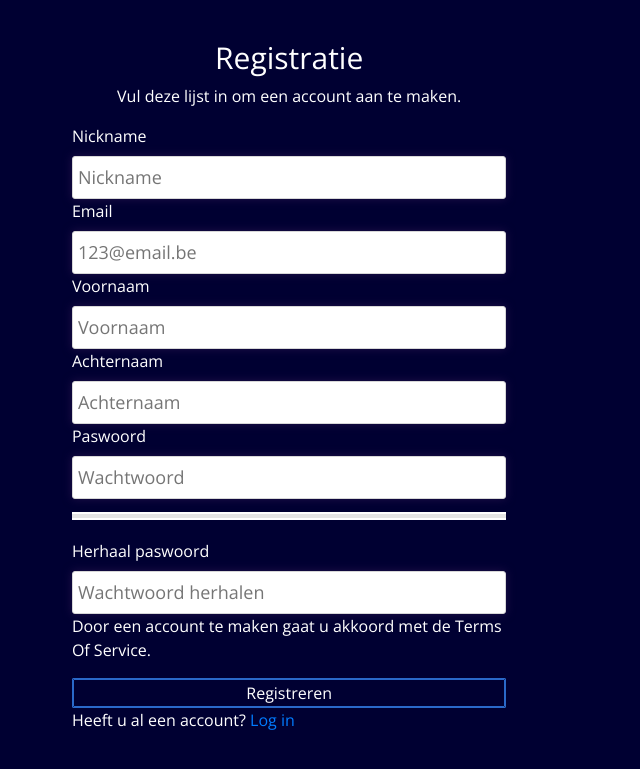
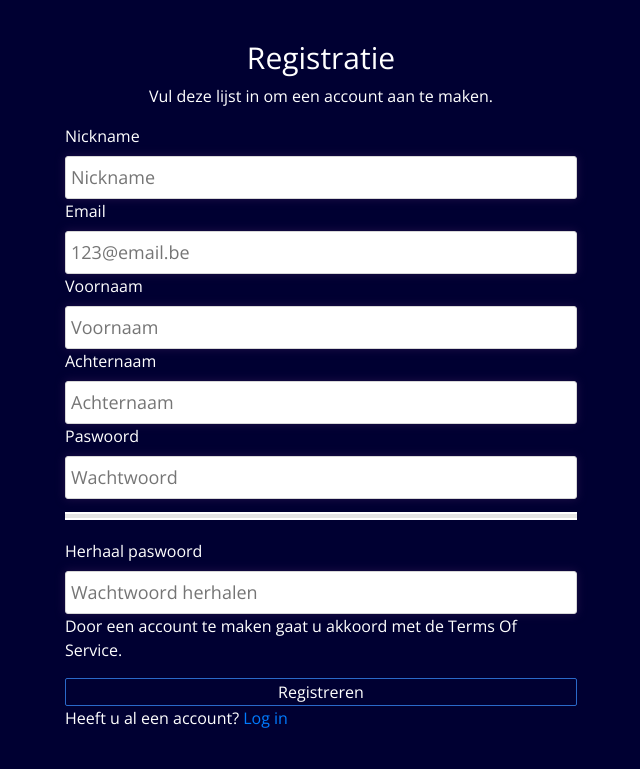
Before and after one commit to dragonq1/ProjectPE, a PHP site: page /registratie.php in a window 1280 px wide. Shown: the top 769 px of the page, without its empty margins (319-959 px from the left). Run offline with PHP 8.4, Linux system fonts and the light colour scheme; a stand-in replaces the project's code that opens the database connection; some libraries are stand-ins or nearby versions.

Commit message:
Small fixes
-Fixed registation page is now centered correctly
-Added some comment lines

```diff
--- a/css/registratiepg.css
+++ b/css/registratiepg.css
@@ -2,21 +2,20 @@ body {
   background-color: #000032;
 }
 .registratie__pagina {
-color: white;
-margin-left: 12%;
-padding-top: 40px;
-padding-left: 20px;
-padding-right: 20px;
+  color: white;
+  padding-top: 40px;
+  width: 80%;
+  margin: auto;
 }
 .body__registratie {
-width: 80%;
+
 }
 .registratie__title {
-text-align: center;
+  text-align: center;
 }
 .Registratie__box{
-width: 50%;
-margin-left: 25%;
+  width: 50%;
+  margin-left: 25%;
 }
 .registratie__input {
   margin: auto;
@@ -40,11 +39,13 @@ margin-left: 25%;
   width: 100%;
   background-color: transparent;
   color: white;
-  transition: 0.3;
+  transition: 0.3s;
+  border-radius: 2px;
 }
 .registratie__btn:hover{
   background-color: #2a69c9;
   color: white;
+  cursor: pointer;
 }
 
 meter {
--- a/registratie.php
+++ b/registratie.php
@@ -38,7 +38,7 @@
 
                   <p>Door een account te maken gaat u akkoord met de Terms Of Service.</p> <?php // TODO: TOS pagina toevoegen/linken ?>
 
-                  <div class="registratie__btn">
+                  <div>
                     <input class="registratie__btn" type="submit" value="Registreren" name="registratie__btn">
                   </div>
                   <div>
```
Also changed, not shown: php/actionsHome.php (+10 -3 lines).
